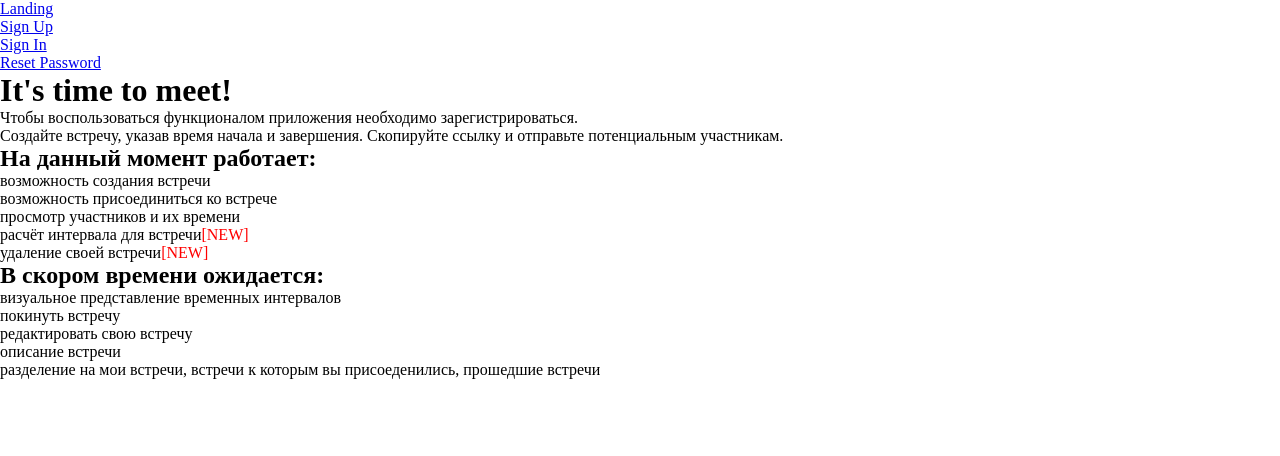
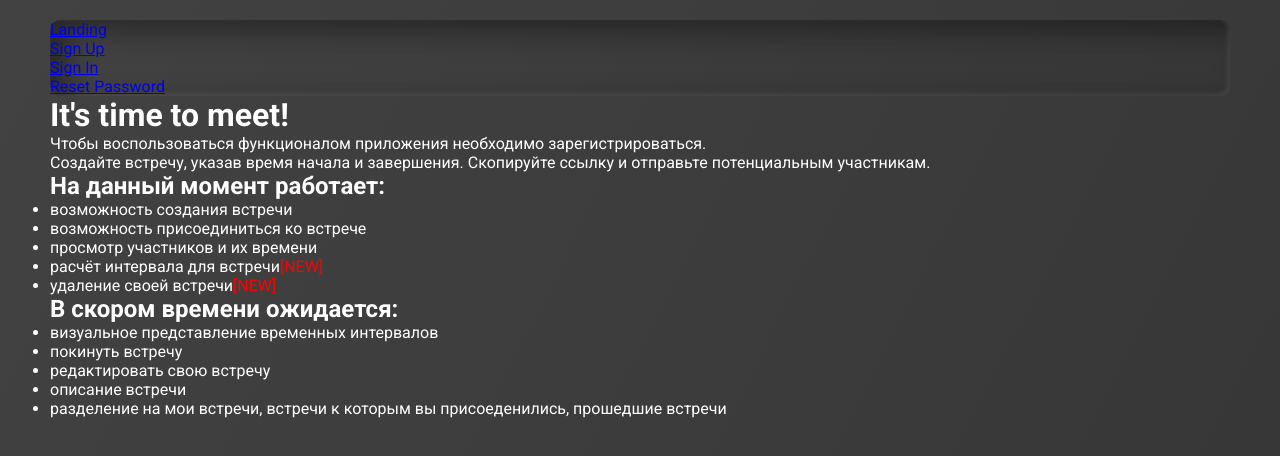
Before and after one commit to YaroslavBemov/time-to-meet, a React (Create React App) app: page / in a window 1280 px wide. Shown: the top 456 px of the page. Built offline with nearby package versions, Linux system fonts and the light colour scheme; no server answers.

Commit message:
base layout

```diff
--- a/src/components/Meets.js
+++ b/src/components/Meets.js
@@ -34,8 +34,8 @@ const Meets = () => {
 
     return (
         <section className='meets'>
-            <h1>MEETS PAGE</h1>
-            <form>
+            <h1>Встречи</h1>
+            <div>
                 {!meets
                     ? null
                     : meets.map(item => (
@@ -53,11 +53,7 @@ const Meets = () => {
                             {item.id}
                         </label>
                     ))}
-            </form>
-
-            <hr/>
-
-
+            </div>
         </section>
 
     )
--- a/src/components/Party.js
+++ b/src/components/party/Party.js
@@ -1,7 +1,21 @@
 import React, {useContext, useEffect} from 'react'
-import {db} from '../adapters/firebase'
-import {useAuth} from '../contexts/AuthContext'
-import {MainContext} from '../contexts/MainContext'
+
+import {db} from '../../adapters/firebase'
+import {useAuth} from '../../contexts/AuthContext'
+import {MainContext} from '../../contexts/MainContext'
+
+const style = {
+    heading: {
+        fontWeight: 'bold',
+        fontSize: '24px',
+        lineHeight: '28px'
+    },
+    label: {
+        fontWeight: 500,
+        fontSize: '18px',
+        lineHeight: '21px'
+    }
+}
 
 const Party = () => {
     console.log('PARTY')
@@ -39,12 +53,13 @@ const Party = () => {
 
     return (
         <section className="party">
-            <h1>PARTY PAGE</h1>
+            <h1 style={style.heading}>Команды</h1>
             <div>
                 {!party
                     ? null
                     : party.map(item => (
                         <label
+                            style={style.label}
                             key={item.id}
                         >
                             <input
@@ -59,10 +74,6 @@ const Party = () => {
                         </label>
                     ))}
             </div>
-
-            <hr/>
-
-
         </section>
     )
 }
--- a/src/index.sass
+++ b/src/index.sass
@@ -1,3 +1,17 @@
+@import url('https://fonts.googleapis.com/css2?family=Roboto:wght@400;500;700&display=swap')
+
+$primary-white: rgba(255, 255, 255, 1)
+$secondary-gray: rgba(165, 165, 165, 1)
+
+$background-color: linear-gradient(296.82deg, #363636 0%, #424242 100%)
+$box-shadow: inset -2px -2px 5px rgba(255, 255, 255, 0.1), inset 16px 10px 30px rgba(0, 0, 0, 0.4)
+$border-radius: 10px
+
+@mixin inner-block()
+    background: $background-color
+    box-shadow: $box-shadow
+    border-radius: $border-radius
+
 *
     margin: 0
     padding: 0
@@ -5,6 +19,37 @@
 
 html, body
     height: 100%
+    font-family: 'Roboto', sans-serif
+    font-style: normal
+    color: $primary-white
 
 #root
     height: 100%
+    padding: 20px calc(50% - 1180px/2) 80px
+    background: $background-color
+    display: flex
+    flex-direction: column
+
+    nav
+        @include inner-block
+
+    main
+        padding-top: 20px
+        grid-area: 2 / 1 / 3 / 13
+        display: grid
+        grid-template-columns: repeat(12, 1fr)
+        grid-template-rows: 1fr
+        column-gap: 20px
+
+        .party
+            @include inner-block
+            padding: 40px
+            grid-area: 1 / 1 / 2 / 4
+
+        .meets
+            padding: 40px
+            grid-area: 1 / 4 / 2 / 7
+
+        .meet
+            padding: 40px
+            grid-area: 1 / 7 / 2 / 13
--- a/src/pages/MainPage.js
+++ b/src/pages/MainPage.js
@@ -1,5 +1,5 @@
 import React from 'react'
-import Party from '../components/Party'
+import Party from '../components/party/Party'
 import {MainProvider} from '../contexts/MainContext'
 import Meets from '../components/Meets'
 import Meet from '../components/Meet'
@@ -7,9 +7,11 @@ import Meet from '../components/Meet'
 const MainPage = () => {
     return (
         <MainProvider>
-            <Party/>
-            <Meets/>
-            <Meet/>
+            <main>
+                <Party/>
+                <Meets/>
+                <Meet/>
+            </main>
         </MainProvider>
     )
 }
```
Also changed, not shown: src/components/party/party.sass (added).
